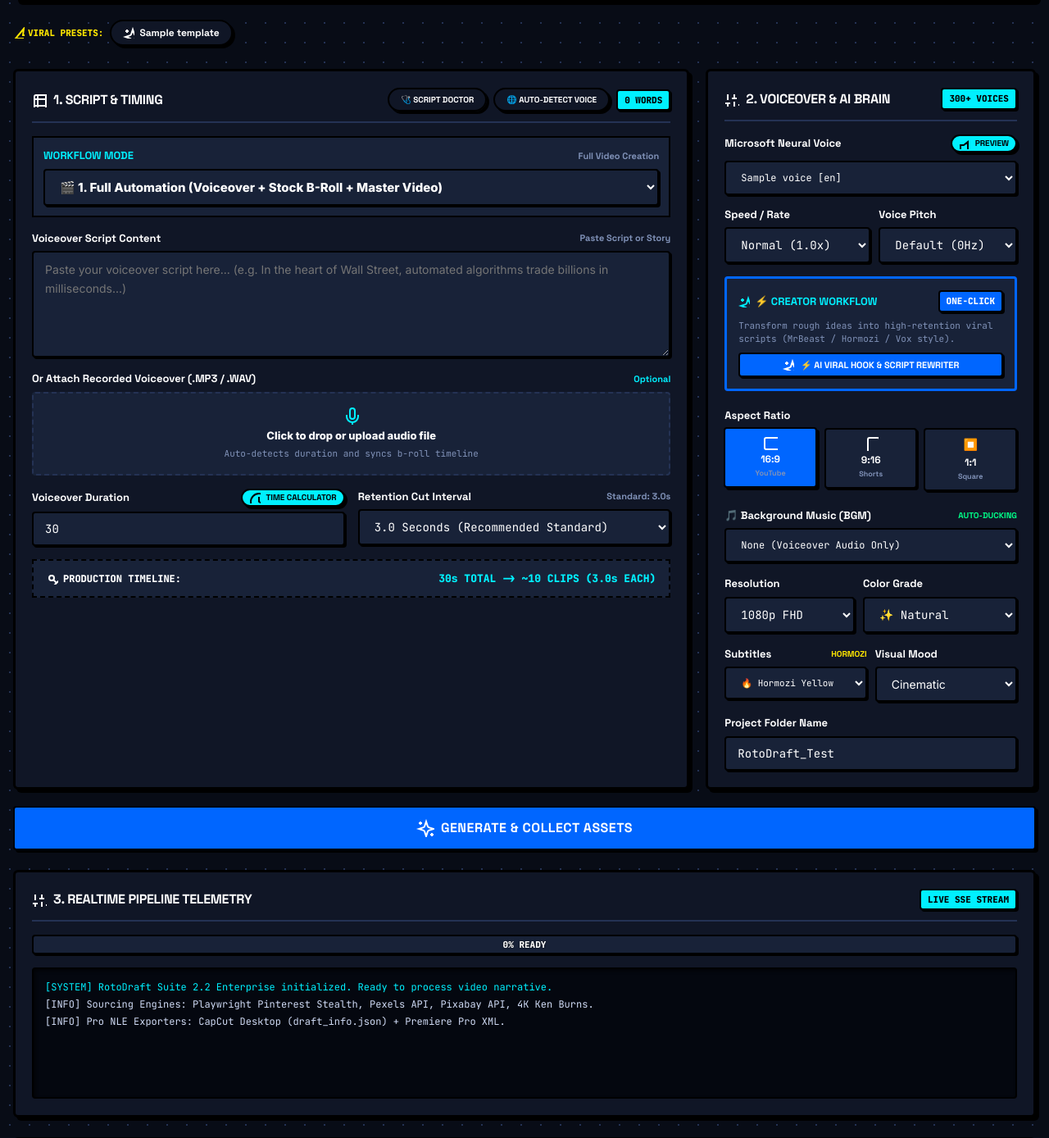
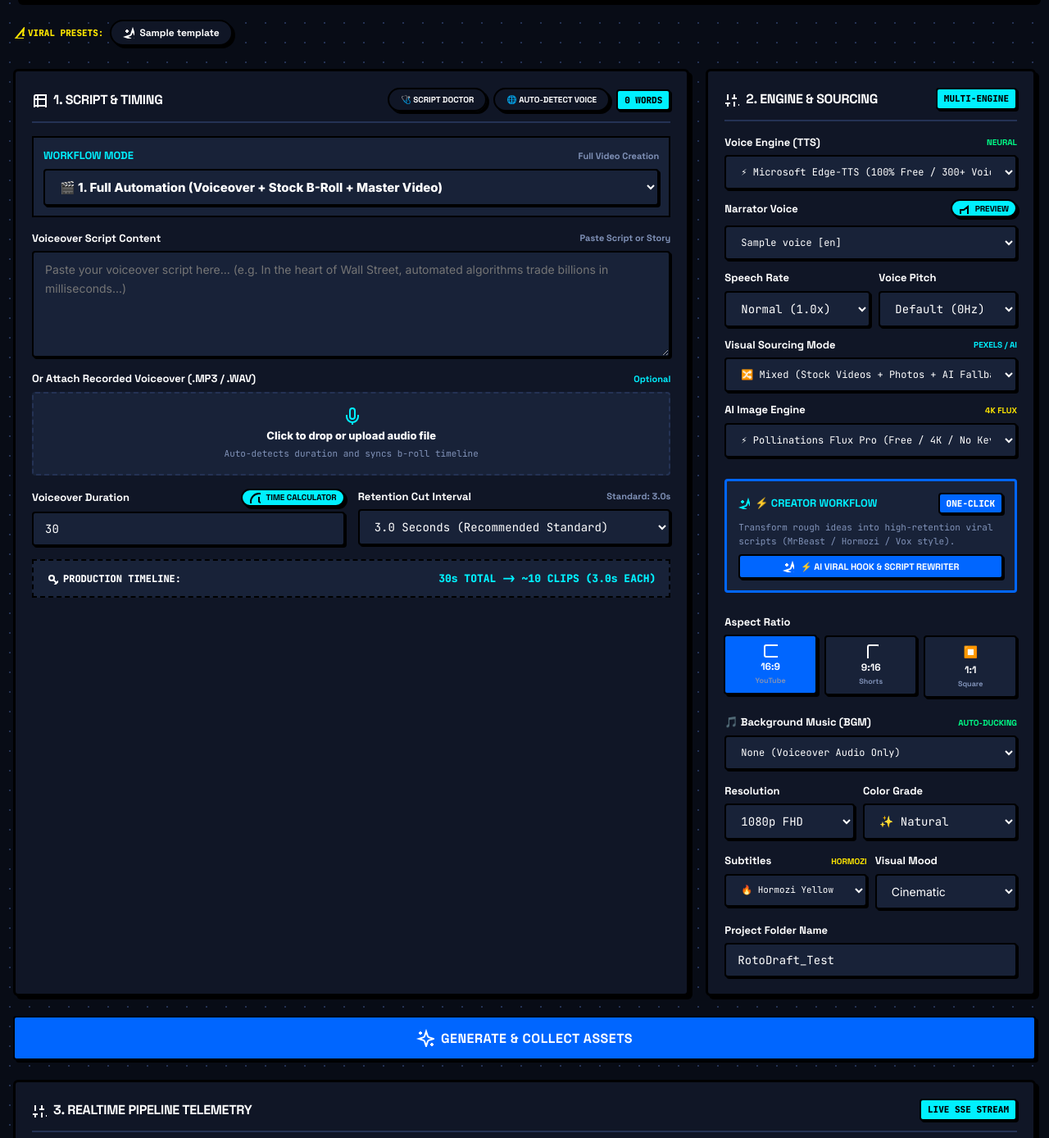
Before and after one commit to AliRash3ed/Rotodraft-Suite-AI-Automated-Broll-and-AI-Assets-Collector-Engine, a FastAPI app: template templates/index.html in a window 1280 px wide. Shown: the part 128-1516 px from the top of the page at 82% size. Run offline with FastAPI, Linux system fonts and the light colour scheme; the template is opened without the code that fills it: most values are stand-ins (such as "Sample title", 1, 10 or a date in 2020).

Commit message:
Release: templates/index.html (Granular Engine Selectors, Pure AI Mode, Tooltips & Free Keys)

```diff
--- a/templates/index.html
+++ b/templates/index.html
@@ -201,17 +201,31 @@
       <div class="card col-4">
         <div class="card-header">
           <h2 class="card-title">
-            <svg class="icon"><use href="#icon-sliders"/></svg> 2. VOICEOVER &amp; AI BRAIN
+            <svg class="icon"><use href="#icon-sliders"/></svg> 2. ENGINE &amp; SOURCING
           </h2>
-          <span class="card-badge">300+ VOICES</span>
+          <span class="card-badge" data-tooltip="Edge-TTS (Free), OpenAI TTS &amp; ElevenLabs supported">MULTI-ENGINE</span>
         </div>
 
-        <!-- Voiceover Settings Group (Full 300+ Voices) -->
-        <div id="voiceoverSettingsGroup" style="display: flex; flex-direction: column; gap: 14px;">
-          <div class="form-group" id="voiceGroup">
+        <!-- Voiceover Settings Group -->
+        <div id="voiceoverSettingsGroup" style="display: flex; flex-direction: column; gap: 12px;">
+
+          <!-- TTS Engine Selector -->
+          <div class="form-group" data-tooltip="Choose your text-to-speech voice synthesizer. Edge-TTS is 100% free with 300+ neural voices.">
+            <label class="label">
+              <span>Voice Engine (TTS)</span>
+              <span style="color: var(--accent-lime); font-size: 10px;">NEURAL</span>
+            </label>
+            <select id="ttsEngineSelect" class="select mono" style="font-size: 12px;">
+              <option value="edge" selected>⚡ Microsoft Edge-TTS (100% Free / 300+ Voices)</option>
+              <option value="openai">🤖 OpenAI TTS (tts-1 / Alloy, Nova, Onyx)</option>
+              <option value="elevenlabs">💎 ElevenLabs (Ultra-Realistic / Voice Clones)</option>
+            </select>
+          </div>
+
+          <div class="form-group" id="voiceGroup" data-tooltip="Select specific narrator identity and dialect.">
             <div style="display: flex; justify-content: space-between; align-items: center; margin-bottom: 4px;">
-              <label class="label" for="voiceSelect" style="margin: 0;">Microsoft Neural Voice</label>
-              <button type="button" id="previewVoiceBtn" class="chip-btn" style="padding: 2px 8px; font-size: 10px; background: var(--accent-cyan); color: #000;">
+              <label class="label" for="voiceSelect" style="margin: 0;">Narrator Voice</label>
+              <button type="button" id="previewVoiceBtn" class="chip-btn" style="padding: 2px 8px; font-size: 10px; background: var(--accent-cyan); color: #000;" data-tooltip="Listen to a 2-second audio sample of this voice">
                 <svg class="icon icon-sm"><use href="#icon-volume"/></svg> PREVIEW
               </button>
             </div>
@@ -225,19 +239,19 @@
           </div>
 
           <div style="display: grid; grid-template-columns: 1fr 1fr; gap: 10px;">
-            <div class="form-group">
-              <label class="label" for="voiceRateSelect">Speed / Rate</label>
+            <div class="form-group" data-tooltip="Adjust voiceover narration speed">
+              <label class="label" for="voiceRateSelect">Speech Rate</label>
               <select id="voiceRateSelect" class="select mono">
                 <option value="-20%">-20% (Slow)</option>
                 <option value="-10%">-10%</option>
                 <option value="+0%" selected>Normal (1.0x)</option>
-                <option value="+10%">+10%</option>
-                <option value="+20%">+20% (Fast)</option>
+                <option value="+10%">+10% (Fast)</option>
+                <option value="+20%">+20% (TikTok)</option>
                 <option value="+30%">+30% (Speedrun)</option>
               </select>
             </div>
 
-            <div class="form-group">
+            <div class="form-group" data-tooltip="Adjust voice pitch frequency">
               <label class="label" for="voicePitchSelect">Voice Pitch</label>
               <select id="voicePitchSelect" class="select mono">
                 <option value="-5Hz">-5Hz (Deeper)</option>
@@ -246,10 +260,36 @@
               </select>
             </div>
           </div>
+
+          <!-- Sourcing Mode Selector -->
+          <div class="form-group" data-tooltip="Choose whether to search real stock videos, photos, or generate 100% pure AI visuals without stock footage.">
+            <label class="label">
+              <span>Visual Sourcing Mode</span>
+              <span style="color: var(--accent-cyan); font-size: 10px;">PEXELS / AI</span>
+            </label>
+            <select id="mediaFilterSelect" class="select mono" style="font-size: 12px;">
+              <option value="mixed" selected>🔀 Mixed (Stock Videos + Photos + AI Fallback)</option>
+              <option value="videos_only">🎥 Stock Videos Only (Pexels / Pixabay / Pinterest)</option>
+              <option value="photos_only">📸 Stock Photos Only (Ken Burns Motion)</option>
+              <option value="pure_ai">🤖 100% Pure AI Generated (Zero Stock Footage)</option>
+            </select>
+          </div>
+
+          <!-- AI Image Engine Selector -->
+          <div class="form-group" data-tooltip="Engine used when generating AI images (or during pure AI generation mode).">
+            <label class="label">
+              <span>AI Image Engine</span>
+              <span style="color: var(--accent-yellow); font-size: 10px;">4K FLUX</span>
+            </label>
+            <select id="aiImageEngineSelect" class="select mono" style="font-size: 12px;">
+              <option value="pollinations" selected>⚡ Pollinations Flux Pro (Free / 4K / No Key)</option>
+              <option value="dalle3">🎨 OpenAI DALL-E 3 (High-Fidelity BYOK)</option>
+            </select>
+          </div>
         </div>
 
         <!-- ⚡ CREATOR WORKFLOW (Directly Below Voiceover) -->
-        <div style="background: var(--bg-secondary); border: 3px solid var(--accent-blue); padding: 14px; border-radius: 4px; display: flex; flex-direction: column; gap: 8px;">
+        <div style="background: var(--bg-secondary); border: 3px solid var(--accent-blue); padding: 14px; border-radius: 4px; display: flex; flex-direction: column; gap: 8px; margin-top: 10px;" data-tooltip="Click to rewrite rough notes into viral Ali Rasheed, MrBeast, or Vox style scripts">
           <div style="display: flex; justify-content: space-between; align-items: center;">
             <span style="font-family: var(--font-heading); font-weight: 900; font-size: 13px; color: var(--accent-cyan); display: flex; align-items: center; gap: 6px;">
               <svg class="icon icon-sm"><use href="#icon-sparkles"/></svg> ⚡ CREATOR WORKFLOW
@@ -259,13 +299,13 @@
           <p style="font-size: 11px; color: var(--text-muted); margin: 0; font-family: var(--font-mono);">
             Transform rough ideas into high-retention viral scripts (MrBeast / Hormozi / Vox style).
           </p>
-          <button type="button" id="openRewriteModalBtn" class="btn btn-blue btn-sm" style="width: 100%;">
+          <button type="button" id="openRewriteModalBtn" class="btn btn-blue btn-sm" style="width: 100%;" data-tooltip="Open 1-Click AI Script Rewriter">
             <svg class="icon icon-sm"><use href="#icon-sparkles"/></svg> ⚡ AI VIRAL HOOK &amp; SCRIPT REWRITER
           </button>
         </div>
 
         <!-- Aspect Ratio Pills -->
-        <div class="form-group" id="aspectRatioGroup" style="margin-top: 4px;">
+        <div class="form-group" id="aspectRatioGroup" style="margin-top: 10px;" data-tooltip="Set output video dimensions: 16:9 for YouTube desktop, 9:16 for TikTok/Shorts, 1:1 for Instagram.">
           <label class="label">Aspect Ratio</label>
           <div class="pill-grid">
             <div class="pill-option">
@@ -296,7 +336,7 @@
         </div>
 
         <!-- Background Music (BGM) with Auto-Ducking -->
-        <div class="form-group" id="bgmGroup" style="margin-top: 4px;">
+        <div class="form-group" id="bgmGroup" style="margin-top: 4px;" data-tooltip="Curated royalty-free background music track mixed beneath voiceover with automatic speech ducking.">
           <label class="label" for="bgmSelect">
             <span>🎵 Background Music (BGM)</span>
             <span style="color: var(--accent-lime); font-size: 10px;">AUTO-DUCKING</span>
@@ -313,7 +353,7 @@
 
         <!-- Video Specs -->
         <div id="videoSpecsGroup" style="display: grid; grid-template-columns: 1fr 1fr; gap: 10px;">
-          <div class="form-group">
+          <div class="form-group" data-tooltip="Target render resolution for exported video.">
             <label class="label" for="qualitySelect">Resolution</label>
             <select id="qualitySelect" class="select mono">
               <option value="720p">720p HD</option>
@@ -322,7 +362,7 @@
             </select>
           </div>
 
-          <div class="form-group">
+          <div class="form-group" data-tooltip="Cinematic FFmpeg color grading filter applied to all clips.">
             <label class="label" for="colorFilterSelect">Color Grade</label>
             <select id="colorFilterSelect" class="select mono">
               <option value="natural" selected>✨ Natural</option>
@@ -335,7 +375,7 @@
         </div>
 
         <div style="display: grid; grid-template-columns: 1fr 1fr; gap: 10px;">
-          <div class="form-group">
+          <div class="form-group" data-tooltip="Advanced SubStation Alpha (.ass) animated karaoke subtitles with outline and highlights.">
             <label class="label" for="subtitleStyleSelect">
               <span>Subtitles</span>
               <span style="color: var(--accent-yellow); font-size: 10px;">HORMOZI</span>
@@ -348,7 +388,7 @@
             </select>
           </div>
 
-          <div class="form-group">
+          <div class="form-group" data-tooltip="Directs stock search and camera tone toward a specific aesthetic.">
             <label class="label" for="moodSelect">Visual Mood</label>
             <select id="moodSelect" class="select">
               <option value="Cinematic" selected>Cinematic</option>
@@ -360,9 +400,10 @@
           </div>
         </div>
 
-        <div class="form-group">
+        <div class="form-group" data-tooltip="Folder name where master video, clips, and timeline exports will be saved.">
           <label class="label" for="projectNameInput">Project Folder Name</label>
           <input type="text" id="projectNameInput" class="input mono" placeholder="e.g. AI_Trading_Short" value="RotoDraft_Test">
+        </div>
         </div>
       </div>
 
@@ -861,13 +902,21 @@
       </div>
 
       <div class="form-group">
-        <label class="label">
-          <span>API Key</span>
+        <div style="display: flex; justify-content: space-between; align-items: center; margin-bottom: 4px;">
+          <label class="label" style="margin: 0;">API Key</label>
           <span id="activeLlmKeyStatus" style="font-size: 11px;"></span>
-        </label>
+        </div>
         <div style="display: flex; gap: 8px;">
           <input type="password" id="activeLlmKeyInput" class="input mono" placeholder="Enter provider API key...">
           <button type="button" class="btn btn-cyan btn-sm" id="testActiveLlmKeyBtn">TEST</button>
+        </div>
+        <div style="margin-top: 4px; font-size: 11px; font-family: var(--font-mono); color: var(--text-muted); display: flex; gap: 10px; flex-wrap: wrap;">
+          <span>Get Keys:</span>
+          <a href="https://openrouter.ai/keys" target="_blank" style="color: var(--accent-cyan);">🔗 OpenRouter (Free)</a>
+          <a href="https://aistudio.google.com/app/apikey" target="_blank" style="color: var(--accent-cyan);">🔗 Google Gemini</a>
+          <a href="https://platform.openai.com/api-keys" target="_blank" style="color: var(--accent-cyan);">🔗 OpenAI</a>
+          <a href="https://platform.deepseek.com/api_keys" target="_blank" style="color: var(--accent-cyan);">🔗 DeepSeek</a>
+          <a href="https://console.groq.com/keys" target="_blank" style="color: var(--accent-cyan);">🔗 Groq</a>
         </div>
       </div>
 
@@ -886,25 +935,31 @@
     <!-- Section 2: Footage & Stock -->
     <div id="setSecMedia" style="display: none; flex-direction: column; gap: 12px;">
       <div class="form-group">
-        <label class="label">
-          <span>Pexels Video API Key</span>
+        <div style="display: flex; justify-content: space-between; align-items: center; margin-bottom: 4px;">
+          <label class="label" style="margin: 0;">Pexels Video API Key</label>
           <span id="pexelsKeyStatus" style="font-size: 11px;"></span>
-        </label>
+        </div>
         <div style="display: flex; gap: 8px;">
           <input type="password" id="pexelsKeyInput" class="input mono" placeholder="Pexels API Key...">
           <button type="button" class="btn btn-cyan btn-sm test-key-btn" data-provider="pexels">TEST</button>
         </div>
+        <small style="font-size: 11px; font-family: var(--font-mono); color: var(--text-muted); margin-top: 2px;">
+          Free 200 req/hr: <a href="https://www.pexels.com/api/" target="_blank" style="color: var(--accent-cyan);">🔗 Get Free Pexels Key</a>
+        </small>
       </div>
 
       <div class="form-group">
-        <label class="label">
-          <span>Pixabay Video API Key</span>
+        <div style="display: flex; justify-content: space-between; align-items: center; margin-bottom: 4px;">
+          <label class="label" style="margin: 0;">Pixabay Video API Key</label>
           <span id="pixabayKeyStatus" style="font-size: 11px;"></span>
-        </label>
+        </div>
         <div style="display: flex; gap: 8px;">
           <input type="password" id="pixabayKeyInput" class="input mono" placeholder="Pixabay API Key...">
           <button type="button" class="btn btn-cyan btn-sm test-key-btn" data-provider="pixabay">TEST</button>
         </div>
+        <small style="font-size: 11px; font-family: var(--font-mono); color: var(--text-muted); margin-top: 2px;">
+          Free unlimited: <a href="https://pixabay.com/api/docs/" target="_blank" style="color: var(--accent-cyan);">🔗 Get Free Pixabay Key</a>
+        </small>
       </div>
 
       <div class="form-group">
```
